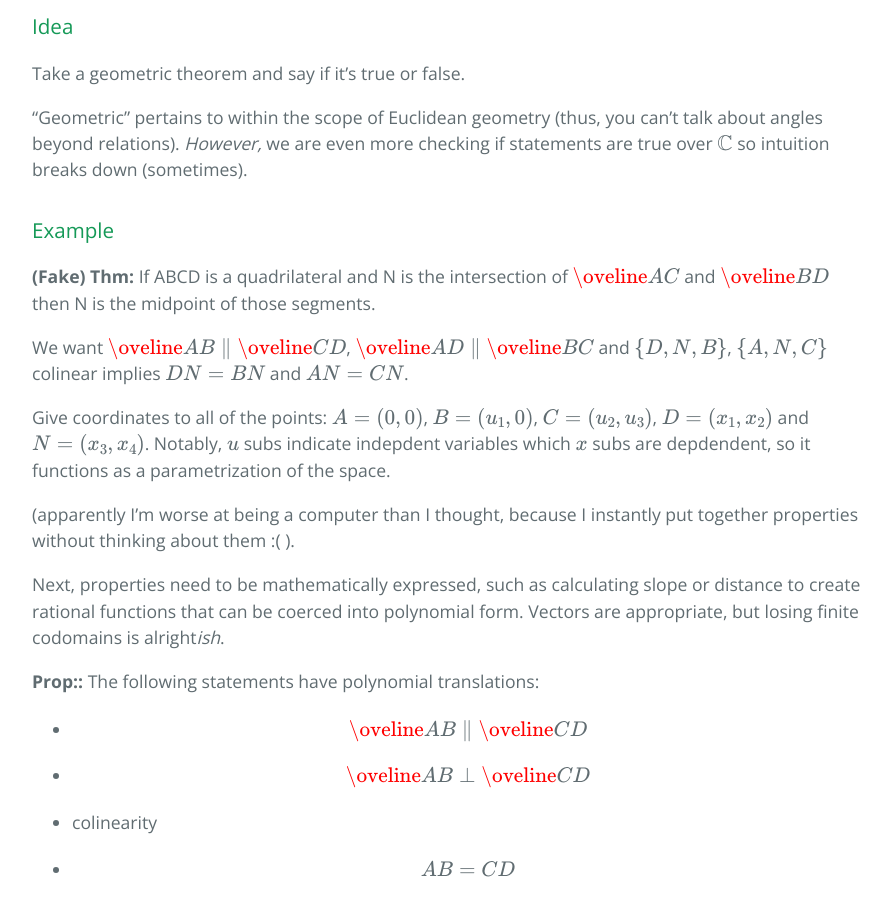
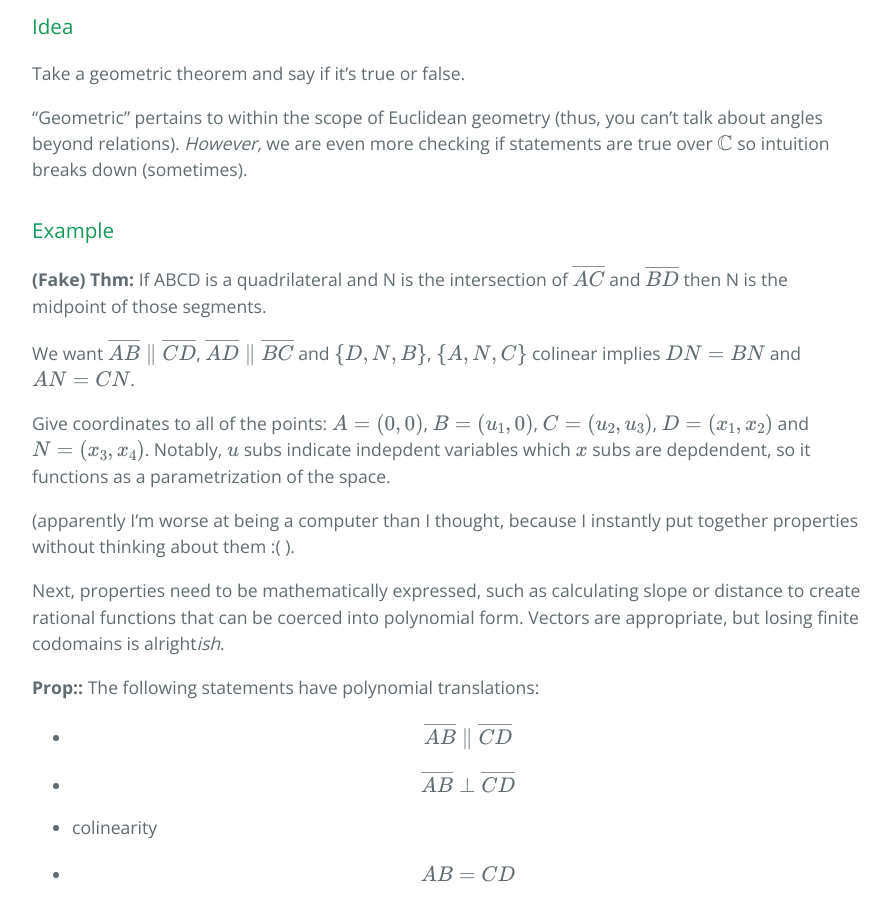
Before and after one commit to iCalculated/2019Notes, a Jekyll site: the page built from _posts/2019-12-11-MATH4990-L14.md, in a window 1280 px wide and 900 px high, scrolled down 715 px. Shown: the whole window, without its empty margins (192-1083 px from the left). Built offline with Jekyll 4.4.1, drawn with Linux system fonts in a browser that asks for light colours; our own code applies the rules of GitHub Pages for plain Markdown files; formulas are drawn with MathJax 3.

Commit message:
did not check if the typo correction introduced new typos

```diff
--- a/_posts/2019-12-11-MATH4990-L14.md
+++ b/_posts/2019-12-11-MATH4990-L14.md
@@ -24,9 +24,9 @@ Take a geometric theorem and say if it's true or false.
 
 ### Example
 
-**(Fake) Thm:** If ABCD is a quadrilateral and N is the intersection of $$\oveline{AC}$$ and $$\oveline{BD}$$ then N is the midpoint of those segments.
+**(Fake) Thm:** If ABCD is a quadrilateral and N is the intersection of $$\overline{AC}$$ and $$\overline{BD}$$ then N is the midpoint of those segments.
 
-We want $$\oveline{AB}\parallel\oveline{CD}$$, $$\oveline{AD}\parallel\oveline{BC}$$ and $$\{D,N,B\}$$, $$\{A,N,C\}$$ colinear implies $$DN=BN$$ and $$AN=CN$$.
+We want $$\overline{AB}\parallel\overline{CD}$$, $$\overline{AD}\parallel\overline{BC}$$ and $$\{D,N,B\}$$, $$\{A,N,C\}$$ colinear implies $$DN=BN$$ and $$AN=CN$$.
 
 Give coordinates to all of the points: $$A=(0,0)$$, $$B=(u_1,0)$$, $$C=(u_2,u_3)$$, $$D=(x_1,x_2)$$ and $$N=(x_3,x_4)$$. Notably, $$u$$ subs indicate indepdent variables which $$x$$ subs are depdendent, so it functions as a parametrization of the space.
 
@@ -36,8 +36,8 @@ Next, properties need to be mathematically expressed, such as calculating slope
 
 **Prop::** The following statements have polynomial translations:
 
-- $$\oveline{AB}\parallel\oveline{CD}$$
-- $$\oveline{AB}\perp\oveline{CD}$$
+- $$\overline{AB}\parallel\overline{CD}$$
+- $$\overline{AB}\perp\overline{CD}$$
 - colinearity
 - $$AB=CD$$
 - $$C$$ lies on a circle at $$A$$ with radius $$AB$$
```
